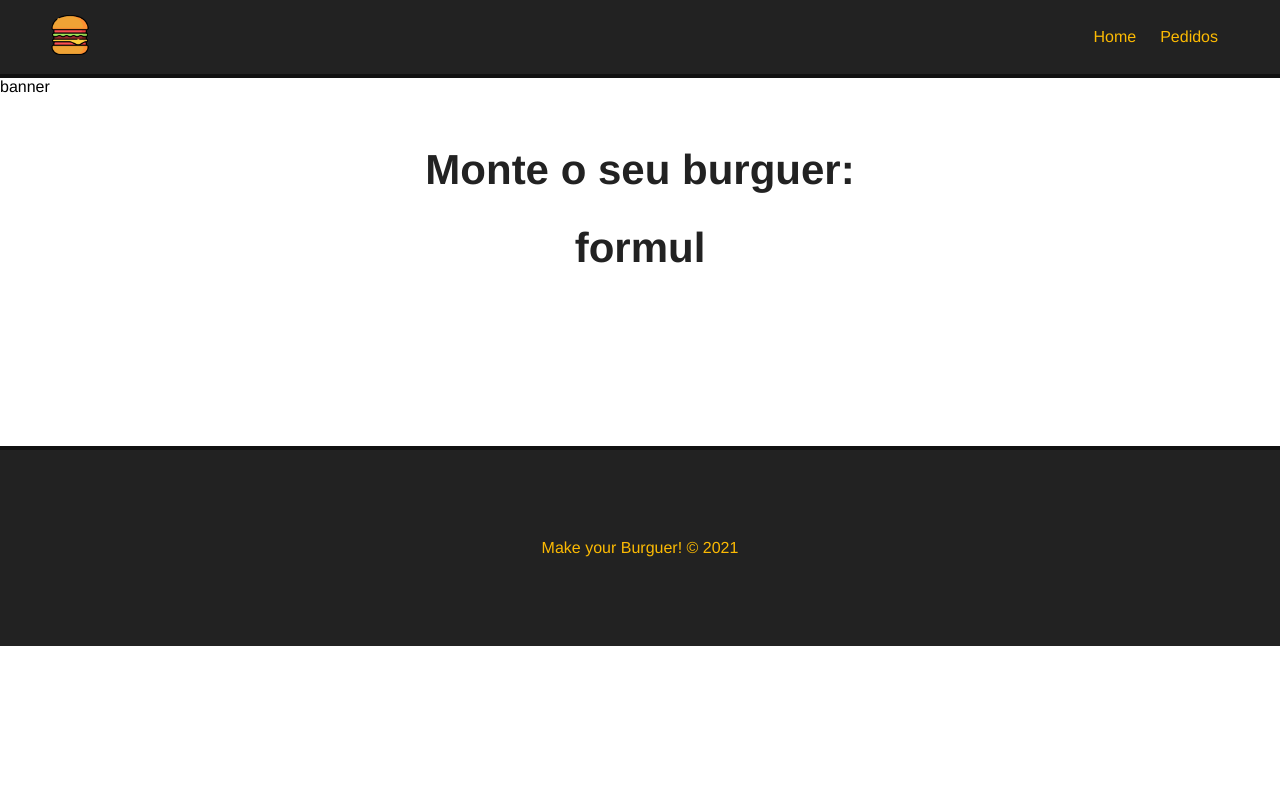
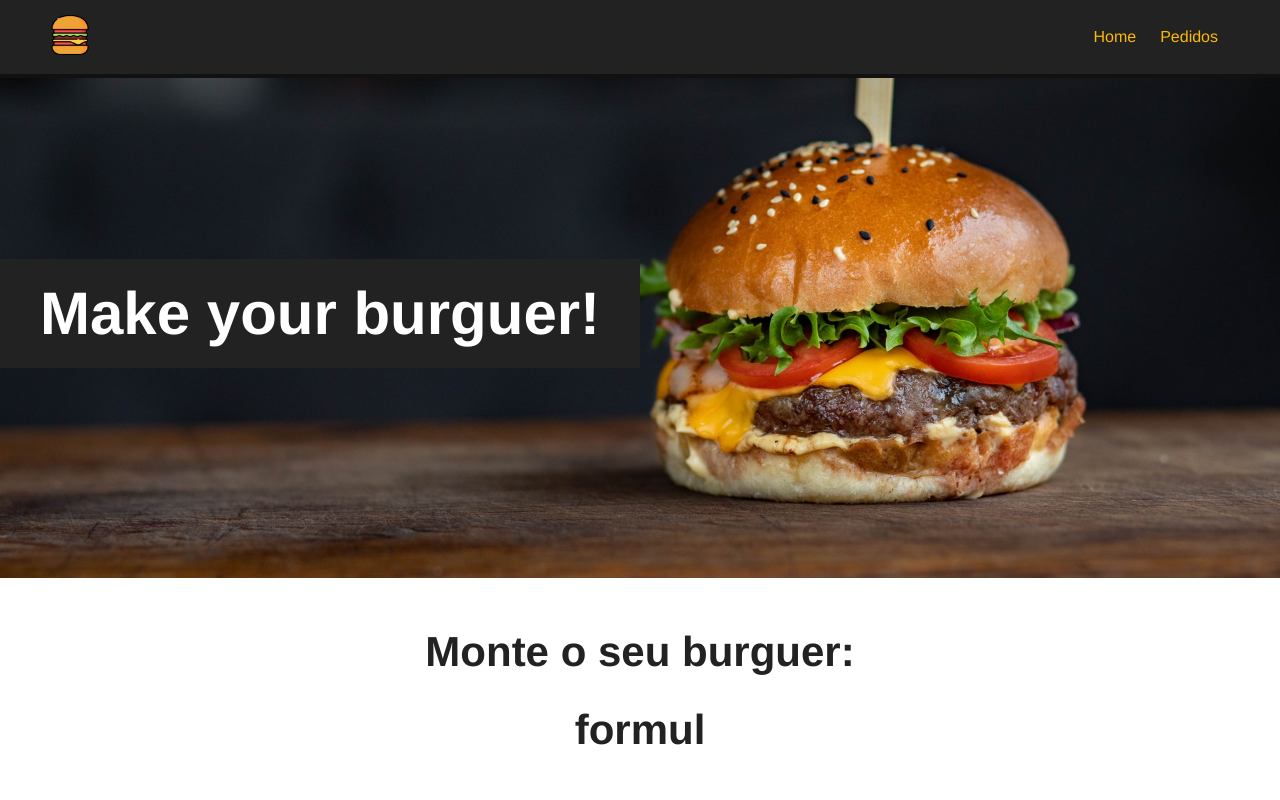
Before and after one commit to thgemanuel/CRUD_VueJS, a Vue app in the folder crudvuejs/: page / in a window 1280 px wide. Shown: the top 800 px of the page. Built offline with nearby package versions, Linux system fonts and the light colour scheme.

Commit message:
banner criado

```diff
--- a/crudvuejs/src/components/Banner.vue
+++ b/crudvuejs/src/components/Banner.vue
@@ -0,0 +1,31 @@
+<template>
+  <div id="main-banner">
+    <h1>Make your burguer!</h1>
+  </div>
+</template>
+
+<script>
+export default {
+  name: "Banner",
+};
+</script>
+
+<style scoped>
+#main-banner {
+  background-image: url("../../public/img/burger.jpg");
+  background-position: 0 -250px;
+  background-size: cover;
+  height: 500px;
+  display: flex;
+  align-items: center;
+  justify-content: flex-start;
+}
+
+#main-banner h1{
+  color: #FFF;
+  text-align: center;
+  font-size: 60px;
+  background-color: #222;
+  padding: 20px 40px;
+}
+</style>
--- a/crudvuejs/src/views/HomeView.vue
+++ b/crudvuejs/src/views/HomeView.vue
@@ -1,10 +1,20 @@
 <template>
-  <p>banner</p>
-  <div class="main-container">
-    <h1>Monte o seu burguer:</h1>
-    <h1>formul</h1>
+  <div>
+    <Banner />
+    <div class="main-container">
+      <h1>Monte o seu burguer:</h1>
+      <h1>formul</h1>
+    </div>
   </div>
 </template>
 
 <script>
+import Banner from "../components/Banner.vue";
+
+export default {
+  name: "Home",
+  components: {
+    Banner,
+  },
+};
 </script>
```
